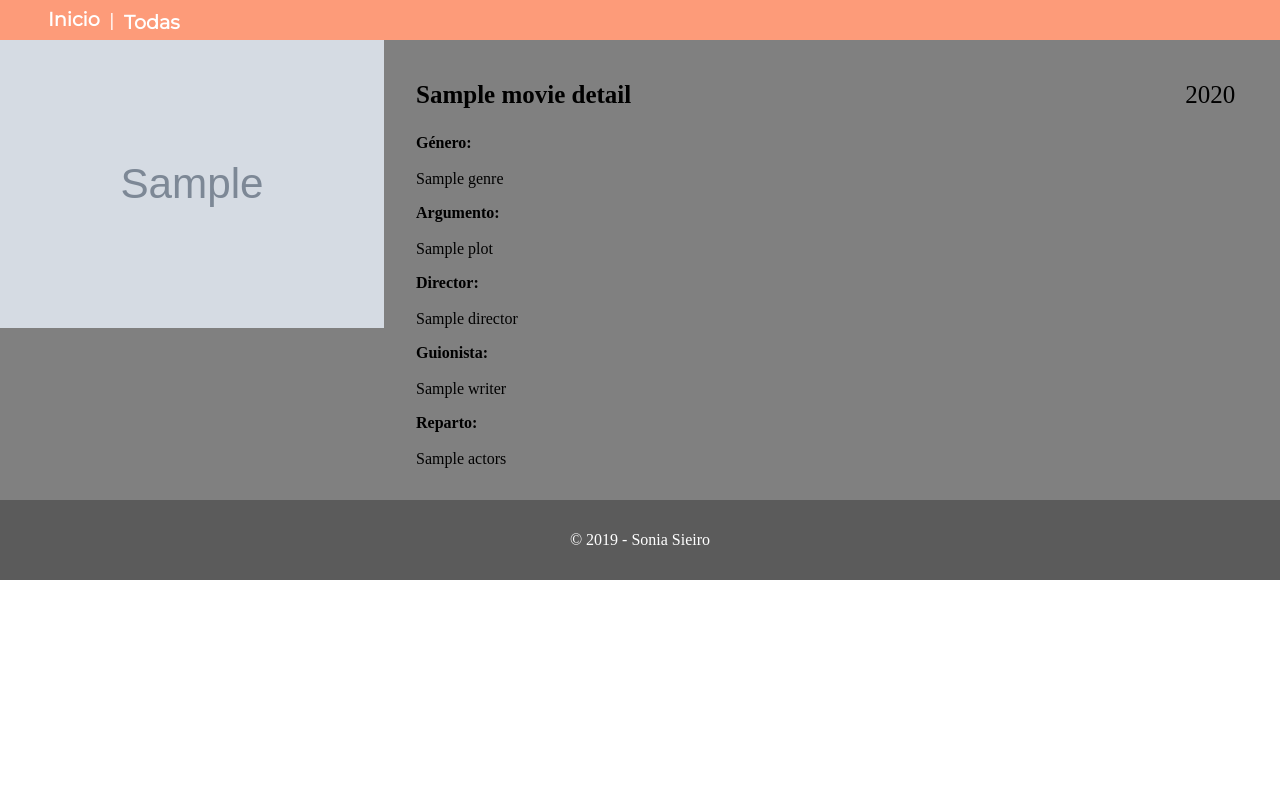
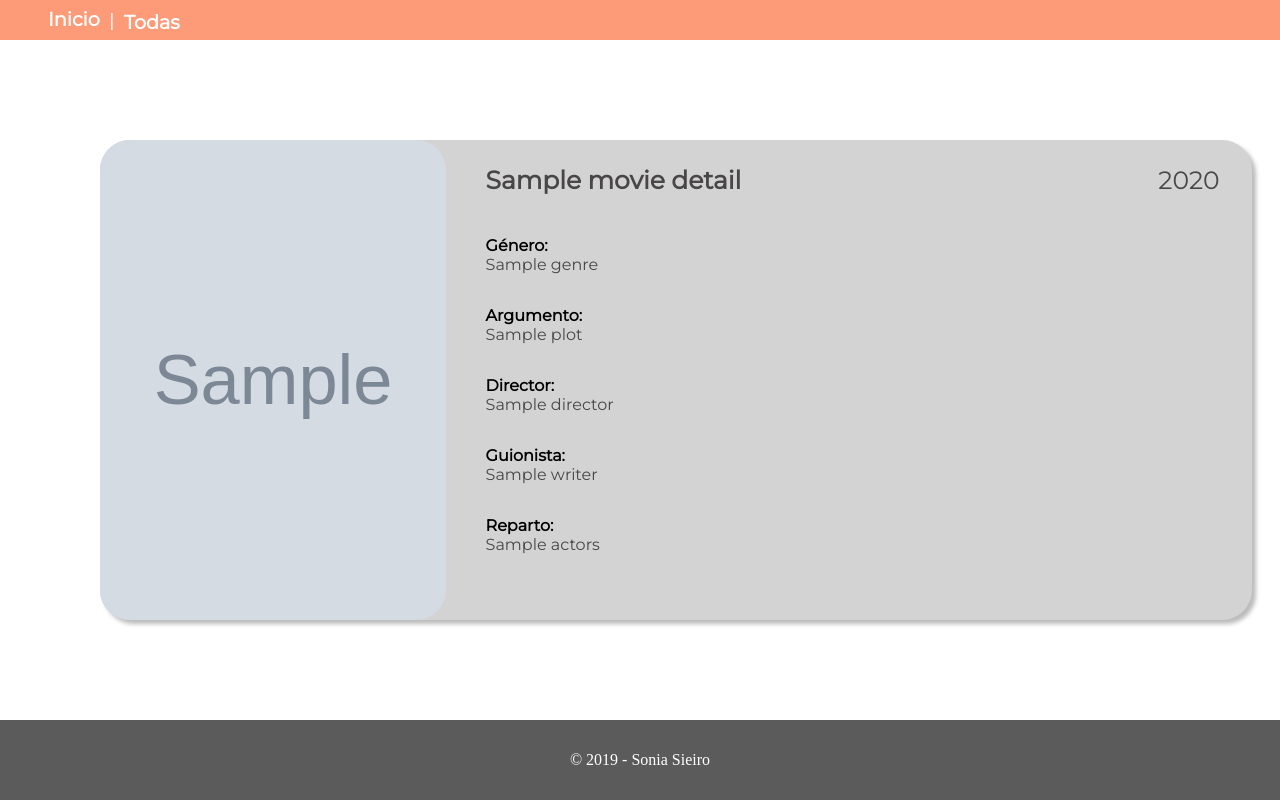
Before and after one commit to ssieiro/movies_proyecto, a Flask app: template app/templates/film.html in a window 1280 px wide. Run offline with Flask 2, Linux system fonts and the light colour scheme; the template is opened without the code that fills it: most values are stand-ins (such as "Sample title", 1, 10 or a date in 2020); grey boxes marked "Sample" are stand-in pictures; parts of the project's set-up code (start-up, migrations or seed data) failed here and were passed over.

Commit message:
maquetación detalle

```diff
--- a/app/static/css/styles.css
+++ b/app/static/css/styles.css
@@ -157,16 +157,6 @@
 
 }
 
-.film__poster--div img{
-    width: 100%;
-  }
-  @supports(object-fit: cover){
-    .film__poster--div img{
-      object-fit: cover;
-      object-position: center center;
-    }
-}
-
 .films__information{
     display: grid;
     padding-left: 1rem;
@@ -290,27 +280,51 @@
 
 .film__container{
     display: grid;
+    height: 60%;
+    width: 90%;
     grid-gap: 1rem;
     grid-template-rows: 100%;
     grid-template-columns: 30% 70%;
-    background-color: grey;
+    background-color: lightgrey;
+    margin: 100px;
+    border-radius: 30px;
+    box-shadow: 4px 4px 4px #BBBBBB;
 }
 
+.film__poster--div img{
+    width: 100%;
+    height: 100%;
+    border-radius: 30px;
+  }
+  @supports(object-fit: cover){
+    .film__poster--div img{
+      object-fit: cover;
+      object-position: center center;
+    }
+}
 
 .film__information{
     background-color: transparent;
     display: grid;
-    padding: 1rem;
+    font-family: Montserrat;
+    color: #484646;
+    padding-left: 1.5rem;
     width: 95%;
     grid-template-columns: 70% 30%;
     grid-template-rows: 100%;
 }
-
+.film__infotext{
+    display: grid;
+    height: 80%
+}
 .film__information--Title{
     font-weight: bolder;
     font-size: 25px;
     align-self: center;
     text-align: left;
+}
+.film__strong{
+    color:black;
 }
 .film__information--Year{
     align-self: center;
@@ -318,18 +332,3 @@
     padding-right: 2rem;
     font-size:25px;
 }
-.film__information--Genre{
-    align-self: center;
-}
-.film__information--Plot{
-    align-self: center;
-}
-.film__information--Director{
-    align-self: center;
-}
-.film__information--Writer{
-    align-self: center;
-}
-.film__information--Actors{
-    align-self: center;
-}
--- a/app/templates/film.html
+++ b/app/templates/film.html
@@ -13,20 +13,20 @@
 {% block body %}
 <div class="film__container">
 <div class="film__poster--div">
-        <img class="film__poster--image" src="{{movieDetail['Poster']}}">
+        <img src="{{movieDetail['Poster']}}">
 </div>
 <div class="film__information">
         <div class="film__infotext">
         <p class="film__information--Title">{{movieDetail['Title']}}</p>
-        <p class="film__information--Genre"><strong>Género:</strong><br/><br/>
+        <p><strong class="film__strong">Género:</strong><br/>
                 {{movieDetail['Genre']}}</p>
-        <p class="film__information--Plot"><strong>Argumento:</strong><br/><br/>
+        <p><strong class="film__strong">Argumento:</strong><br/>
                 {{movieDetail['Plot']}}</p>
-        <p class="film__information--Director"><strong>Director:</strong><br/><br/>
+        <p><strong class="film__strong">Director:</strong><br/>
                 {{movieDetail['Director']}}</p>
-        <p class="film__information--Writer"><strong>Guionista:</strong><br/><br/>
+        <p><strong class="film__strong">Guionista:</strong><br/>
                 {{movieDetail['Writer']}}</p>
-        <p class="film__information--Actors"><strong>Reparto:</strong><br/><br/>
+        <p><strong class="film__strong">Reparto:</strong><br/>
                 {{movieDetail['Actors']}}</p>
         </div>
         <div>
```
